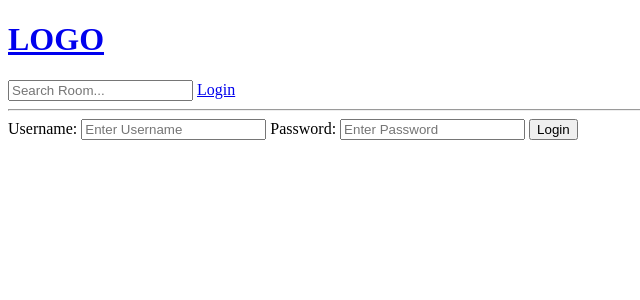
After one commit to Sombr016/Django-Tutorial-part-1, a Django app: page /login/ in a window 1280 px wide. The commit adds this page. Shown: the top 300 px of the page, without its empty margins (0-640 px from the left). Run offline with Django 5.2, Linux system fonts and the light colour scheme.

Commit message:
Flash Messages

```diff
--- a/studybud/base/templates/base/home.html
+++ b/studybud/base/templates/base/home.html
@@ -29,6 +29,7 @@
     </div>
 
     <div>
+        <h5>{{room_count}} rooms available</h5>
         <a href="{%url 'create-room'%}">Create Room</a>
 
     <div>
--- /dev/null
+++ b/studybud/base/templates/base/login_register.html
@@ -0,0 +1,19 @@
+{%extends 'main.html'%}
+
+{%block content%}
+
+<div>
+    <form method="POST" action="">
+        {%csrf_token%}
+
+        <label>Username:</label>
+        <input type="text" name="username" placeholder= "Enter Username"/>
+
+        <label>Password:</label>
+        <input type="password" name="password" placeholder= "Enter Password"/>
+
+        <input type="submit" value="Login" />
+    </form>
+</div>
+
+{%endblock content%}
--- a/studybud/base/urls.py
+++ b/studybud/base/urls.py
@@ -2,6 +2,8 @@ from django.urls import path
 from . import views
 
 urlpatterns =[
+    path('login/', views.loginPage, name="login"),
+
     path('', views.home, name="home"),
     path('room/<str:pk>/', views.room,name="room"),
 
--- a/studybud/base/views.py
+++ b/studybud/base/views.py
@@ -1,5 +1,8 @@
 from django.shortcuts import render, redirect
+from django.contrib import messages
 from django.db.models import Q
+from django.contrib.auth.models import User
+from django.contrib.auth import authenticate, login, logout
 from .models import Room, Topic
 from .forms import RoomForm
 
@@ -12,6 +15,28 @@ from .forms import RoomForm
 #]
 
 
+def loginPage(request):
+
+    if request.method == 'POST':
+        username = request.POST.get('username')
+        password = request.POST.get('password')
+
+        try:
+            user = User.objects.get(username=username)
+        except:
+            messages.error(request, 'User does not exist')
+
+        user = authenticate(request, username=username, password=password)
+
+        if user is not None:
+            login(request, user)
+            return redirect('home')
+        else:
+            messages.error(request, 'Username or password does not exist')
+
+    context = {}
+    return render(request, 'base/login_register.html', context)
+
 def home(request):
     q = request.GET.get('q') if request.GET.get('q') != None else''
     rooms = Room.objects.filter(
@@ -21,8 +46,9 @@ def home(request):
         )
 
     topics = Topic.objects.all()
+    room_count = rooms.count
 
-    context = {'rooms':rooms, 'topics':topics}
+    context = {'rooms':rooms, 'topics':topics, 'room_count':room_count}
     return render(request, 'base/home.html', context)
 
 def room(request, pk):
--- a/studybud/templates/main.html
+++ b/studybud/templates/main.html
@@ -10,6 +10,14 @@
 <body>
     {%include 'navbar.html'%}
 
+    {% if messages %}
+    <ul class="messages">
+        {% for message in messages %}
+            <li></li>{{ message }}</li>
+        {% endfor %}
+    </ul>
+    {% endif %}
+
     {% block content %}
 
     {% endblock %}
--- a/studybud/templates/navbar.html
+++ b/studybud/templates/navbar.html
@@ -7,4 +7,7 @@
 </form method="GET" action="{% url 'home' %}">
     <input type="text" name="q" placeholder= "Search Room..."/>
 </form>
+
+<a href="{%url 'login'%}">Login</a>
+
 <hr>
```
Also changed, not shown: studybud/db.sqlite3.
